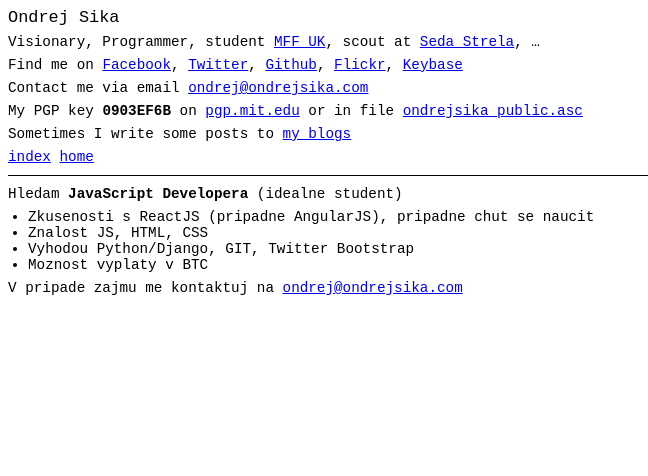
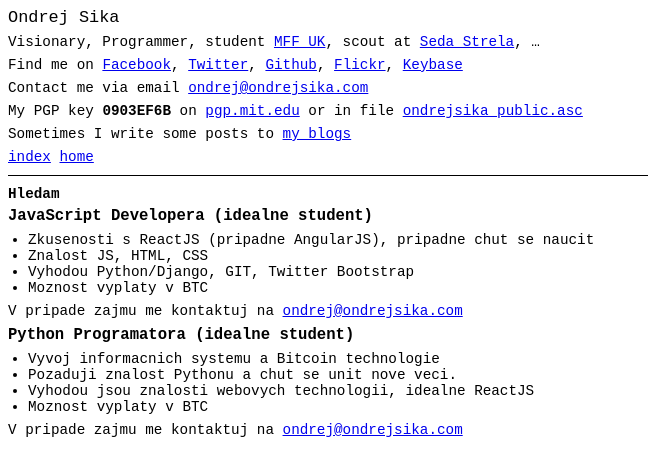
Before and after one commit to ondrejsika/ondrejsika.com, a Jekyll site: the page built from index.md, in a window 1280 px wide. Shown: the top 476 px of the page, without its empty margins (0-648 px from the left). Built offline with Jekyll 4.4.1, drawn with Linux system fonts in a browser that asks for light colours; Markdown is read by kramdown in place of the engine named in the settings; comment, search, counter and statistics services are not loaded.

Commit message:
add python developer ad to homepage

```diff
--- a/index.md
+++ b/index.md
@@ -17,7 +17,9 @@
 
 ---
 
-Hledam __JavaScript Developera__ (idealne student)
+##### Hledam
+
+#### JavaScript Developera (idealne student)
 
 - Zkusenosti s ReactJS (pripadne AngularJS), pripadne chut se naucit
 - Znalost JS, HTML, CSS
@@ -25,3 +27,13 @@
 - Moznost vyplaty v BTC
 
 V pripade zajmu me kontaktuj na <ondrej@ondrejsika.com>
+
+
+#### Python Programatora (idealne student)
+
+- Vyvoj informacnich systemu a Bitcoin technologie
+- Pozaduji znalost Pythonu a chut se unit nove veci.
+- Vyhodou jsou znalosti webovych technologii, idealne ReactJS
+- Moznost vyplaty v BTC
+
+V pripade zajmu me kontaktuj na <ondrej@ondrejsika.com>
```
